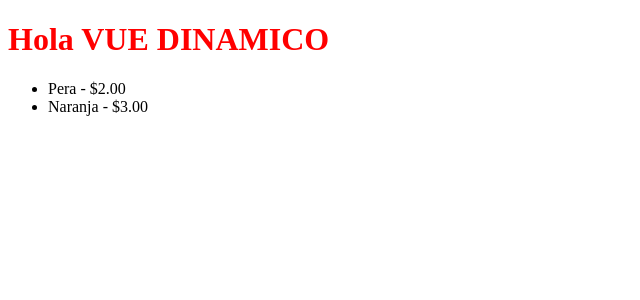
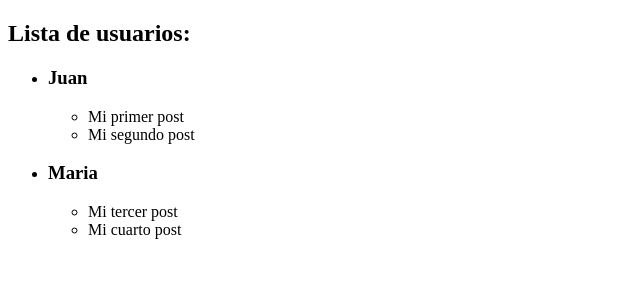
Before and after one commit to ximeBallin/Vue.js-CAPACITACION-, a Vue app: page / in a window 1280 px wide. Shown: the top 300 px of the page, without its empty margins (0-640 px from the left). Built offline with nearby package versions, Linux system fonts and the light colour scheme.

Commit message:
feat (v-for-anidados):✨implement nested list rendering with users and posts arrays

```diff
--- a/src/App.vue
+++ b/src/App.vue
@@ -1,38 +1,44 @@
+<template>
+  <div>
+    <h2>Lista de usuarios:</h2>
+    <ul>
+      <template
+          v-for="(user, index) in users"
+          :key="user.id"
+      >
+        <li>
+          <h3>{{ user.name }}</h3>
+          <ul>
+            <template
+                v-for="(post, index) in user.posts"
+                :key="post.id"
+            >
+              <li>{{ post.title }}</li>
+            </template>
+          </ul>
+        </li>
+      </template>
+    </ul>
+  </div>
+</template>
+
 <script setup>
-const name = "Vue dinamico"
-const arrayFrutas = [
+const users = [
   {
-    name: "Manzana",
-    price: "$1.00",
-    description: "Una manzana",
-    stock: 0,
+    id: 1,
+    name: 'Juan',
+    posts: [
+      { id: 1, title: 'Mi primer post' },
+      { id: 2, title: 'Mi segundo post' },
+    ]
   },
   {
-    name: "Pera",
-    price: "$2.00",
-    description: "Una pera",
-    stock: 10,
-  },
-  {
-    name: "Naranja",
-    price: "$3.00",
-    description: "Una naranja",
-    stock: 20,
-  },
-];
+    id: 2,
+    name: 'Maria',
+    posts: [
+      { id: 3, title: 'Mi tercer post' },
+      { id: 4, title: 'Mi cuarto post' },
+    ]
+  }
+]
 </script>
-
-<template>
-  <h1>Hola {{ name.toUpperCase() }}</h1>
-  <ul>
-    <template v-for="item in arrayFrutas" :key="item.name">
-      <li v-if="item.stock > 0">{{ item.name }} - {{ item.price }}</li>
-    </template>
-  </ul>
-</template>
-
-<style>
-h1 {
-  color: red;
-}
-</style>
```
